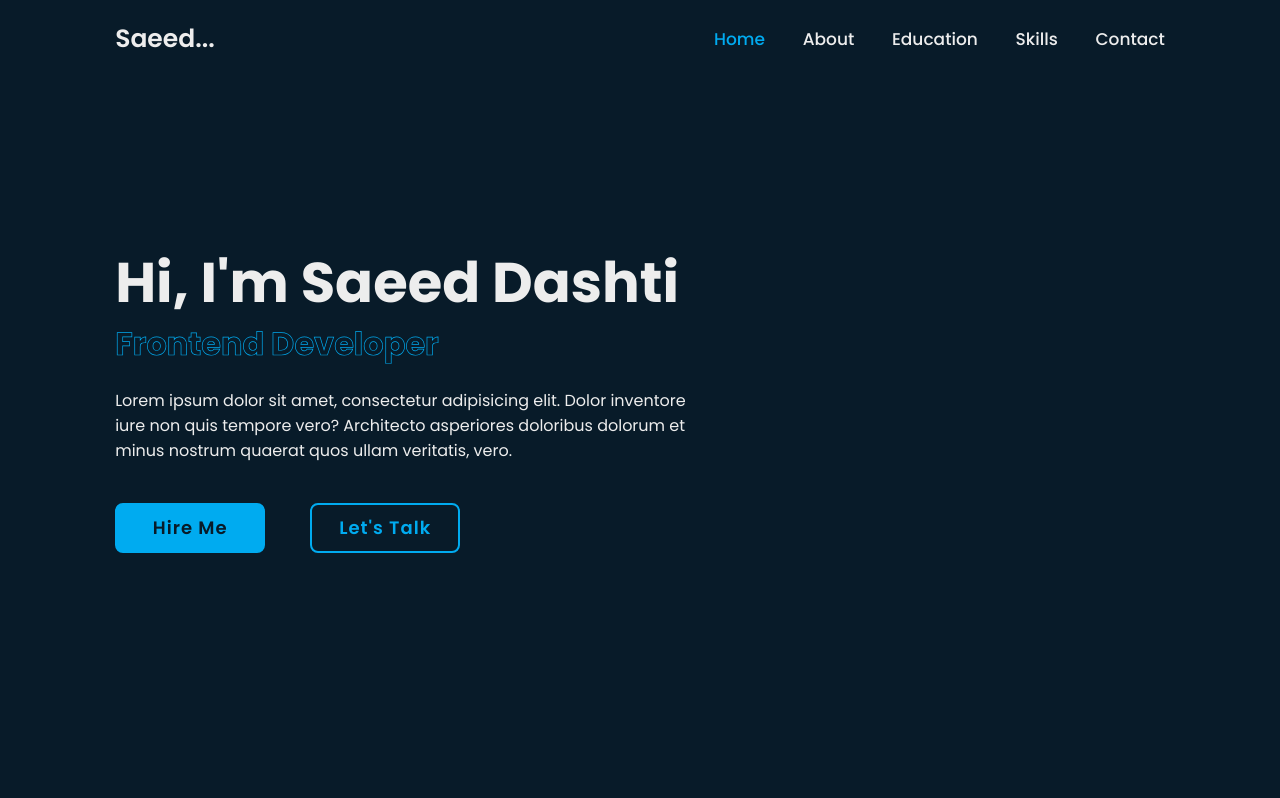
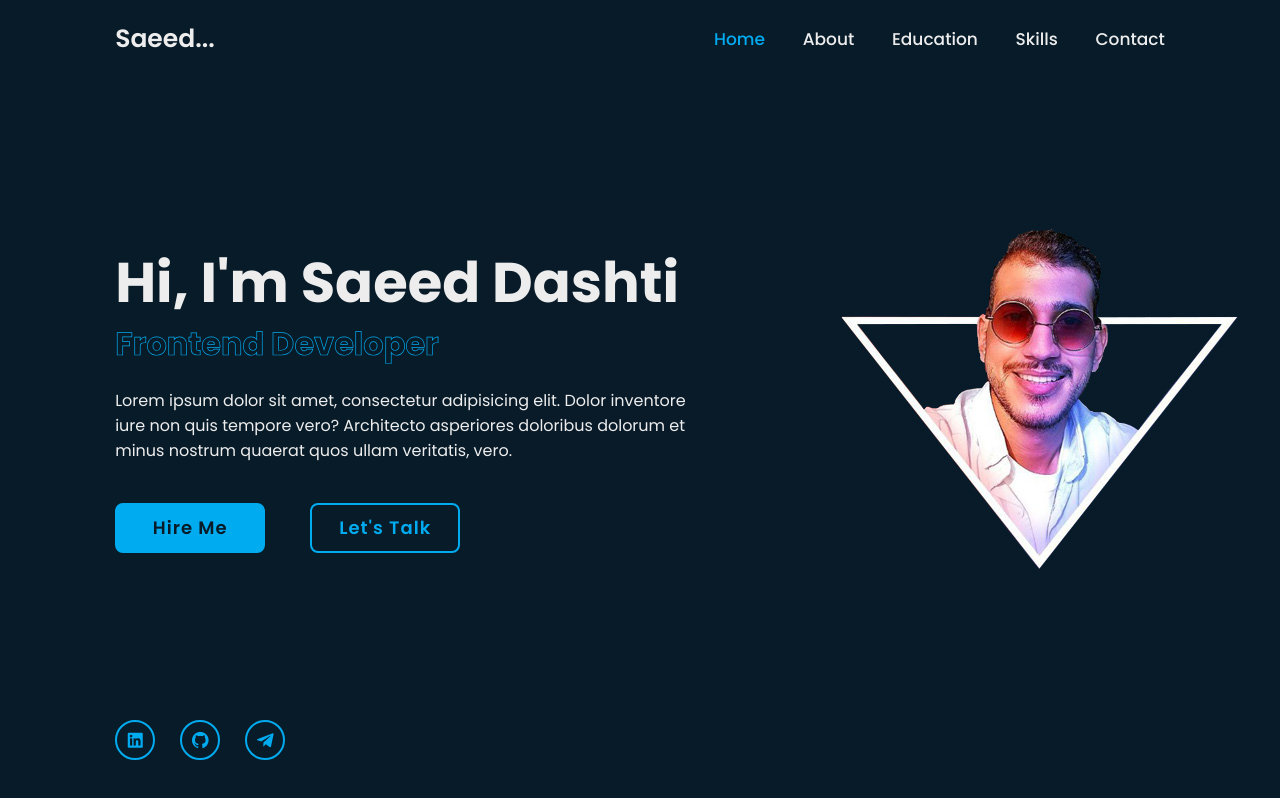
Before and after one commit to saeedd1994/personal-portfolio-one, a plain HTML site: page index.html in a window 1280 px wide. Drawn offline with nearby package versions, Linux system fonts and the light colour scheme.

Commit message:
- adding saeed image in home section

```diff
--- a/index.html
+++ b/index.html
@@ -45,6 +45,12 @@
             <a href="#" class="btn">Let's Talk</a>
         </div>
     </div>
+
+    <div class="home-social">
+        <a href="#"><i class='bx bxl-linkedin-square'></i></a>
+        <a href="#"><i class='bx bxl-github'></i></a>
+        <a href="#"><i class='bx bxl-telegram'></i></a>
+    </div>
 </section>
 
 <!--adding scripts-->
--- a/styles/style.css
+++ b/styles/style.css
@@ -81,6 +81,7 @@ section {
     display: flex;
     align-items: center;
     padding: 0 9%;
+    background: url('/images/saeedBg.jpg') no-repeat right;
 }
 
 .home-content {
@@ -138,9 +139,8 @@ section {
     transition: .5s;
 }
 
-.btn-box .btn:hover
-{
-    color: var(--main-color );
+.btn-box .btn:hover {
+    color: var(--main-color);
 }
 
 .btn-box .btn::before {
@@ -171,3 +171,49 @@ section {
 .btn-box .btn:nth-child(2):hover {
     color: var(--bg-color);
 }
+
+/*adding social media division*/
+.home-social {
+    position: absolute;
+    bottom: 4rem;
+    width: 170px;
+    display: flex;
+    justify-content: space-between;
+}
+
+.home-social a {
+    position: relative;
+    display: inline-flex;
+    justify-content: center;
+    align-items: center;
+    width: 40px;
+    height: 40px;
+    background: transparent;
+    border: .2rem solid var(--main-color);
+    border-radius: 50%;
+    font-size: 20px;
+    color: var(--main-color);
+    z-index: 1;
+    overflow: hidden;
+    transition: .4s;
+}
+
+.home-social a:hover {
+    color: var(--bg-color);
+}
+
+.home-social a::before {
+    content: '';
+    position: absolute;
+    top: 0;
+    left: 0;
+    width: 0;
+    height: 100%;
+    background-color: var(--main-color);
+    z-index: -1;
+    transition: .4s;
+}
+
+.home-social a:hover::before {
+    width: 100%;
+}
```
Also changed, not shown: images/saeedBg.jpg (added).
